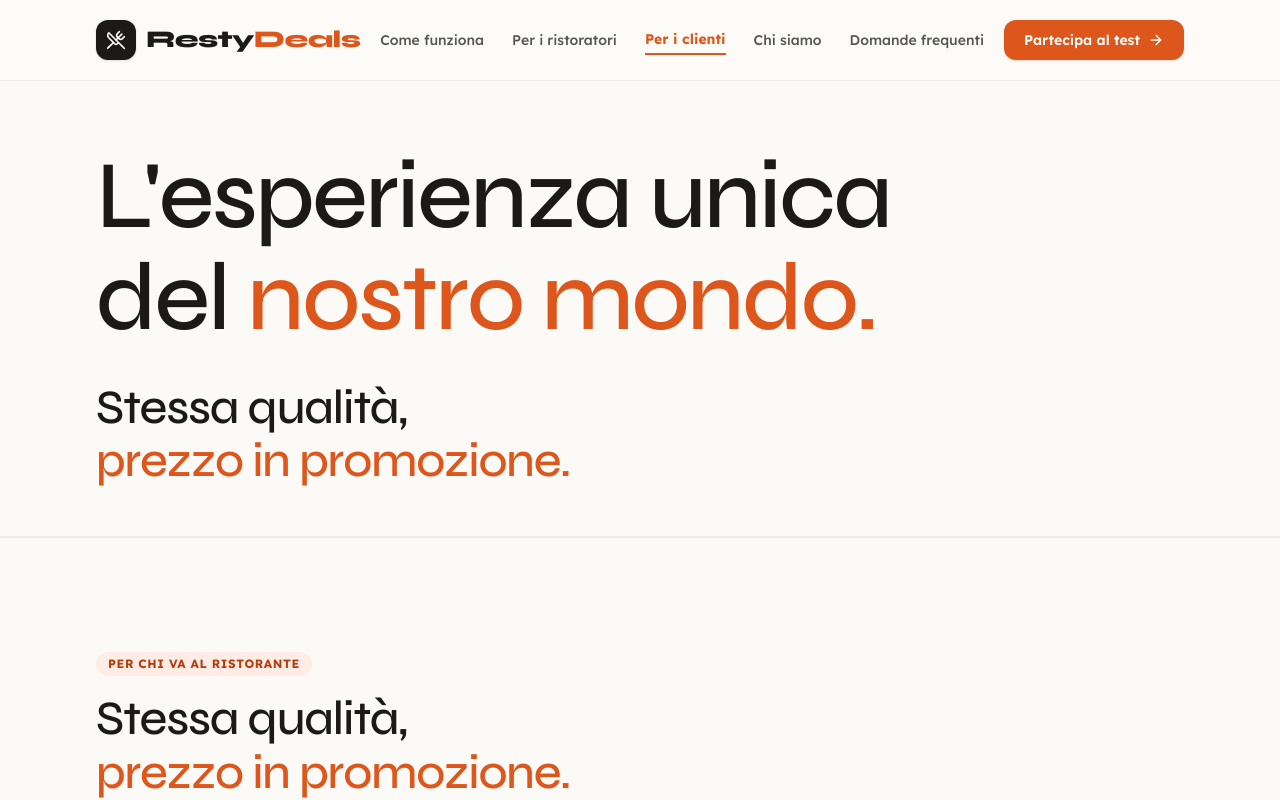
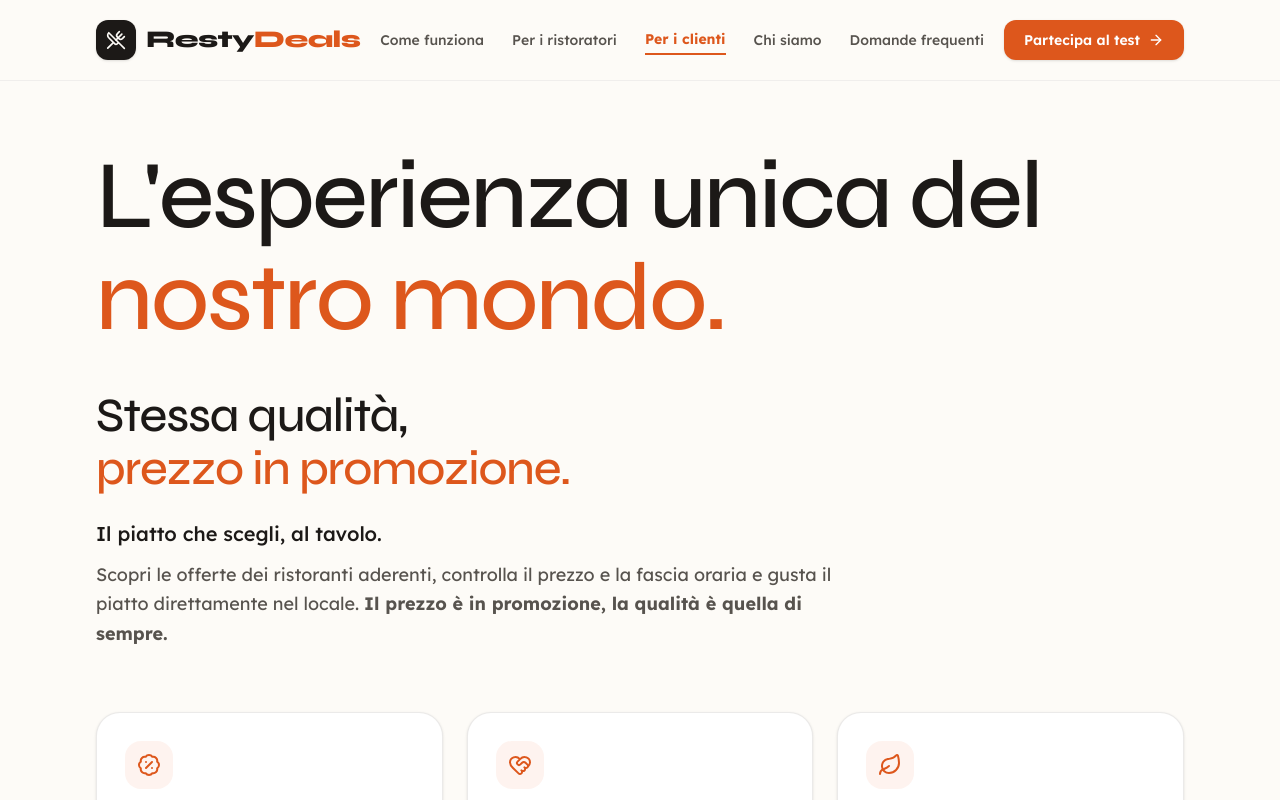
Before and after one commit to restydealsmanaging/landing, a Next.js app: page /per-i-clienti in a window 1280 px wide. Shown: the top 800 px of the page. Built offline with nearby package versions, Linux system fonts and the light colour scheme.

Commit message:
style(per-i-clienti): remove divider line, duplicate subtitle, and pill badge for seamless layout

```diff
--- a/src/app/per-i-clienti/page.tsx
+++ b/src/app/per-i-clienti/page.tsx
@@ -14,18 +14,12 @@ export default function ClientiPage() {
     <div className="min-h-screen flex flex-col bg-resty-ivory text-resty-stone selection:bg-resty-orange selection:text-white">
       <Navbar />
       <main className="flex-1">
-        {/* Dedicated Hero Banner */}
-        <section className="pt-12 pb-8 md:pt-16 md:pb-12 border-b border-resty-stone-border/60 bg-resty-sand/40">
+        {/* Title Hero */}
+        <section className="pt-12 md:pt-16 pb-2">
           <div className="max-w-6xl mx-auto px-4 sm:px-6 lg:px-8">
-            <div className="max-w-4xl">
-              <h1 className="font-heading font-medium text-5xl sm:text-7xl lg:text-8xl text-resty-stone tracking-tight leading-[1.06] mb-6 sm:mb-8">
-                L&apos;esperienza unica del <span className="text-resty-orange">nostro mondo.</span>
-              </h1>
-              <h2 className="font-heading font-medium text-3xl sm:text-5xl text-resty-stone tracking-tight leading-[1.12]">
-                Stessa qualità, <br />
-                <span className="text-resty-orange">prezzo in promozione.</span>
-              </h2>
-            </div>
+            <h1 className="font-heading font-medium text-5xl sm:text-7xl lg:text-8xl text-resty-stone tracking-tight leading-[1.06]">
+              L&apos;esperienza unica del <span className="text-resty-orange">nostro mondo.</span>
+            </h1>
           </div>
         </section>
 
--- a/src/components/CustomerSection.tsx
+++ b/src/components/CustomerSection.tsx
@@ -65,13 +65,10 @@ export default function CustomerSection() {
   ];
 
   return (
-    <section id="per-i-clienti" className="py-20 md:py-28 bg-resty-sand/40 border-t border-resty-stone-border/60">
+    <section id="per-i-clienti" className="pt-6 pb-20 md:pt-8 md:pb-28">
       <div className="max-w-6xl mx-auto px-4 sm:px-6 lg:px-8">
         {/* Section Header */}
         <div className="max-w-3xl mb-16">
-          <div className="inline-flex items-center gap-2 px-3 py-1 rounded-full bg-resty-peach text-xs font-bold uppercase tracking-wider text-resty-orange-dark mb-4">
-            Per chi va al ristorante
-          </div>
           <h2 className="font-heading font-medium text-3xl sm:text-5xl text-resty-stone tracking-tight mb-6 leading-[1.12]">
             Stessa qualità, <br />
             <span className="text-resty-orange">prezzo in promozione.</span>
```
